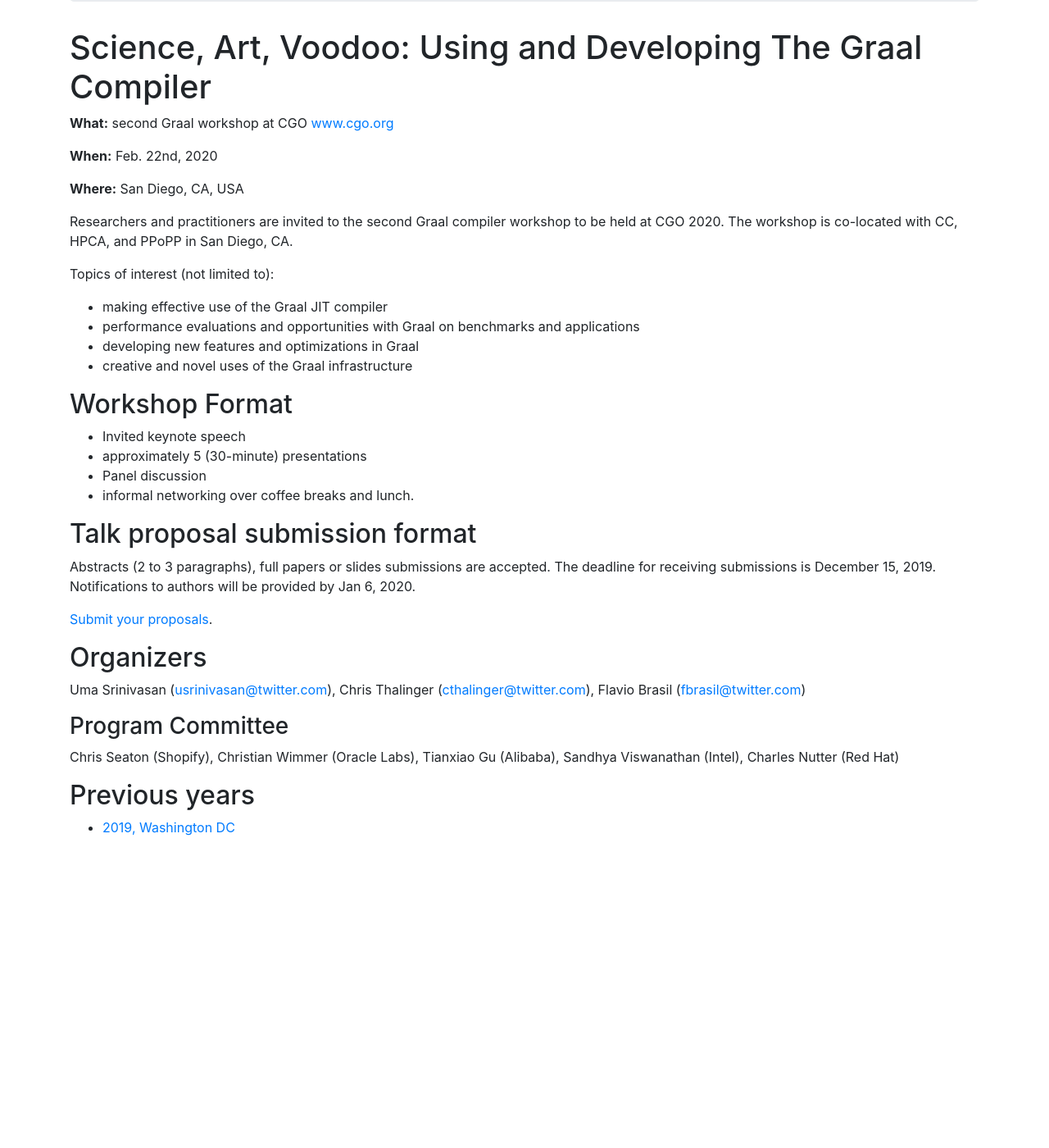
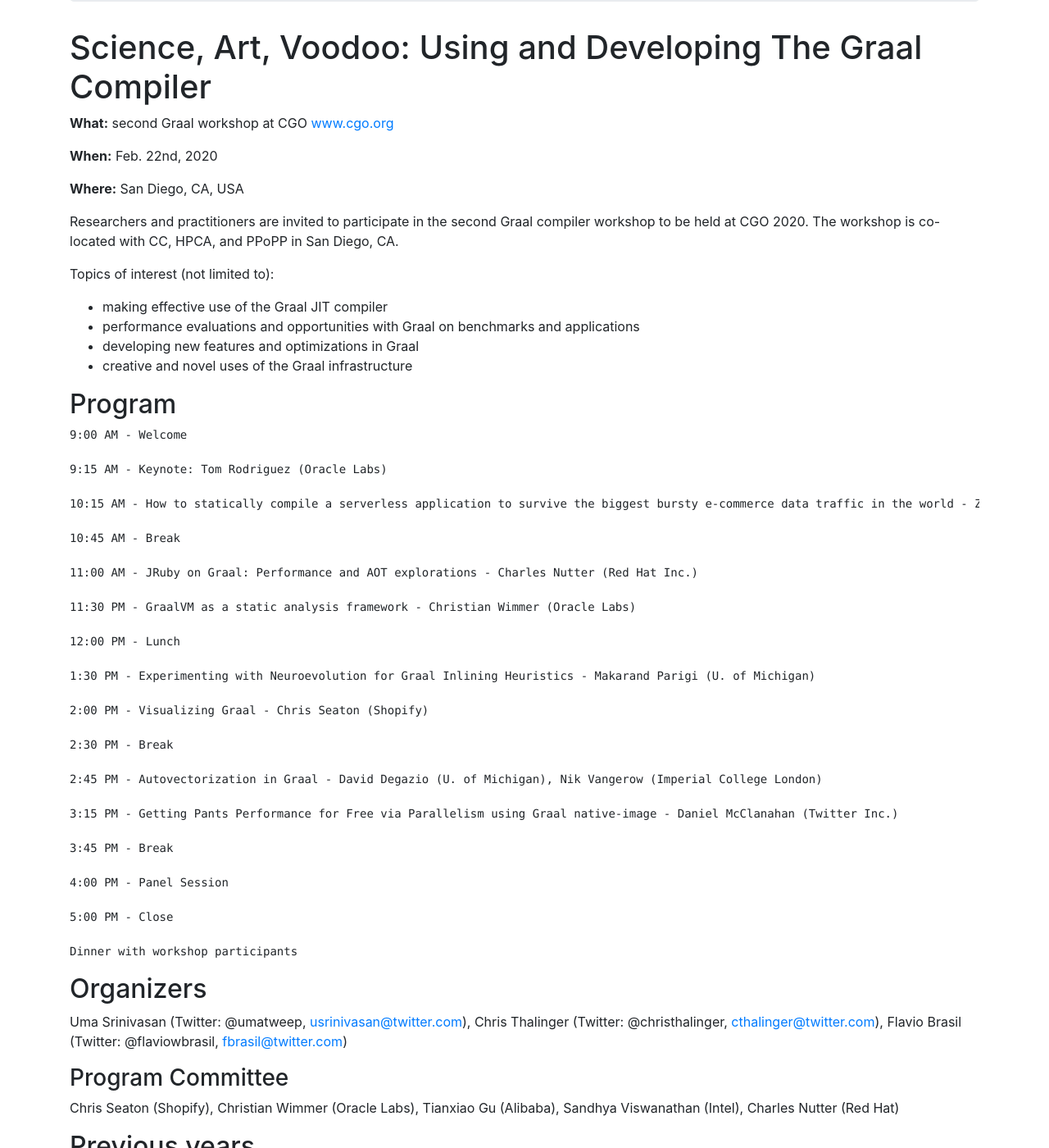
Before and after one commit to graalworkshop/graalworkshop.github.io, a Jekyll site: the page built from 2020/index.md, in a window 1280 px wide and 1400 px high, scrolled down 260 px. Shown: the whole window at 82% size. Built offline with Jekyll 4.4.1, drawn with Linux system fonts in a browser that asks for light colours; before the commit the page ends 1313 px from its top, so only the background shows below that.

Commit message:
Update index.md

```diff
--- a/2020/index.md
+++ b/2020/index.md
@@ -11,7 +11,7 @@ title: 2020
 
 **Where:** San Diego, CA, USA
 
-Researchers and practitioners are invited to the second Graal compiler workshop to be held at CGO 2020. The workshop is co-located with CC, HPCA, and PPoPP in San Diego, CA.
+Researchers and practitioners are invited to participate in the second Graal compiler workshop to be held at CGO 2020. The workshop is co-located with CC, HPCA, and PPoPP in San Diego, CA.
 
 Topics of interest (not limited to):
 - making effective use of the Graal JIT compiler
@@ -19,20 +19,42 @@ Topics of interest (not limited to):
 - developing new features and optimizations in Graal
 - creative and novel uses of the Graal infrastructure
 
-## Workshop Format
-- Invited keynote speech
-- approximately 5 (30-minute) presentations
-- Panel discussion
-- informal networking over coffee breaks and lunch.
+## Program
+    9:00 AM - Welcome
 
-## Talk proposal submission format
-Abstracts (2 to 3 paragraphs), full papers or slides submissions are accepted. The deadline for receiving submissions is December 15, 2019. Notifications to authors will be provided by Jan 6, 2020.
+    9:15 AM - Keynote: Tom Rodriguez (Oracle Labs)
 
-[Submit your proposals](https://easychair.org/cfp/graalcgo2020).
+    10:15 AM - How to statically compile a serverless application to survive the biggest bursty e-commerce data traffic in the world - Ziyi Lin, Yifei Zhang, Wei Kuai and Sanhong Li (Alibaba Group Inc.)
+
+    10:45 AM - Break
+
+    11:00 AM - JRuby on Graal: Performance and AOT explorations - Charles Nutter (Red Hat Inc.)
+
+    11:30 PM - GraalVM as a static analysis framework - Christian Wimmer (Oracle Labs)
+
+    12:00 PM - Lunch
+
+    1:30 PM - Experimenting with Neuroevolution for Graal Inlining Heuristics - Makarand Parigi (U. of Michigan)
+
+    2:00 PM - Visualizing Graal - Chris Seaton (Shopify)
+
+    2:30 PM - Break
+
+    2:45 PM - Autovectorization in Graal - David Degazio (U. of Michigan), Nik Vangerow (Imperial College London)
+
+    3:15 PM - Getting Pants Performance for Free via Parallelism using Graal native-image - Daniel McClanahan (Twitter Inc.)
+
+    3:45 PM - Break
+
+    4:00 PM - Panel Session
+
+    5:00 PM - Close
+
+    Dinner with workshop participants
 
 ## Organizers
 
-Uma Srinivasan ([usrinivasan@twitter.com](mailto:usrinivasan@twitter.com)), Chris Thalinger ([cthalinger@twitter.com](mailto:cthalinger@twitter.com)), Flavio Brasil ([fbrasil@twitter.com](mailto:fbrasil@twitter.com))
+Uma Srinivasan (Twitter: @umatweep, [usrinivasan@twitter.com](mailto:usrinivasan@twitter.com)), Chris Thalinger (Twitter: @christhalinger, [cthalinger@twitter.com](mailto:cthalinger@twitter.com)), Flavio Brasil (Twitter: @flaviowbrasil, [fbrasil@twitter.com](mailto:fbrasil@twitter.com))
 
 ### Program Committee
 
```
